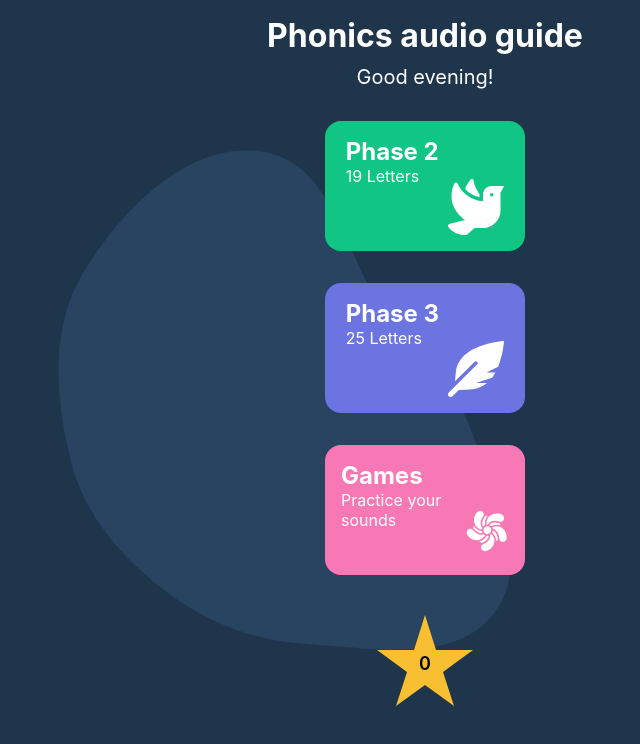
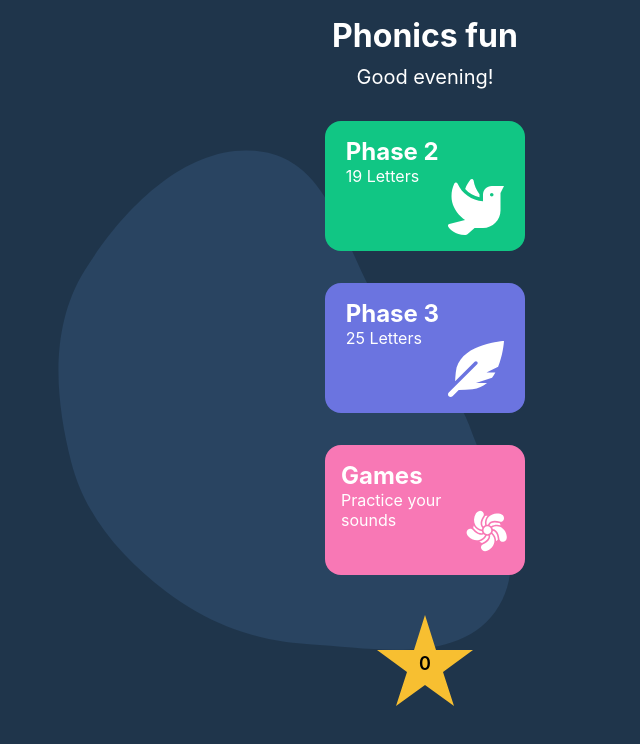
Before and after one commit to hellodeborahuk/buzzphonics, a React (Create React App) app: page / in a window 1280 px wide. Shown: the top 744 px of the page, without its empty margins (215-855 px from the left). Built offline with nearby package versions, Linux system fonts and the light colour scheme.

Commit message:
Update App.js

```diff
--- a/src/App.js
+++ b/src/App.js
@@ -10,7 +10,7 @@ function App() {
   return (
     <div className="App">
       <main>
-              <h1>Phonics audio guide</h1>
+              <h1>Phonics fun</h1>
               <Greeting />
               <section className="home-section">
                   <Link to="phaseTwo">
```
